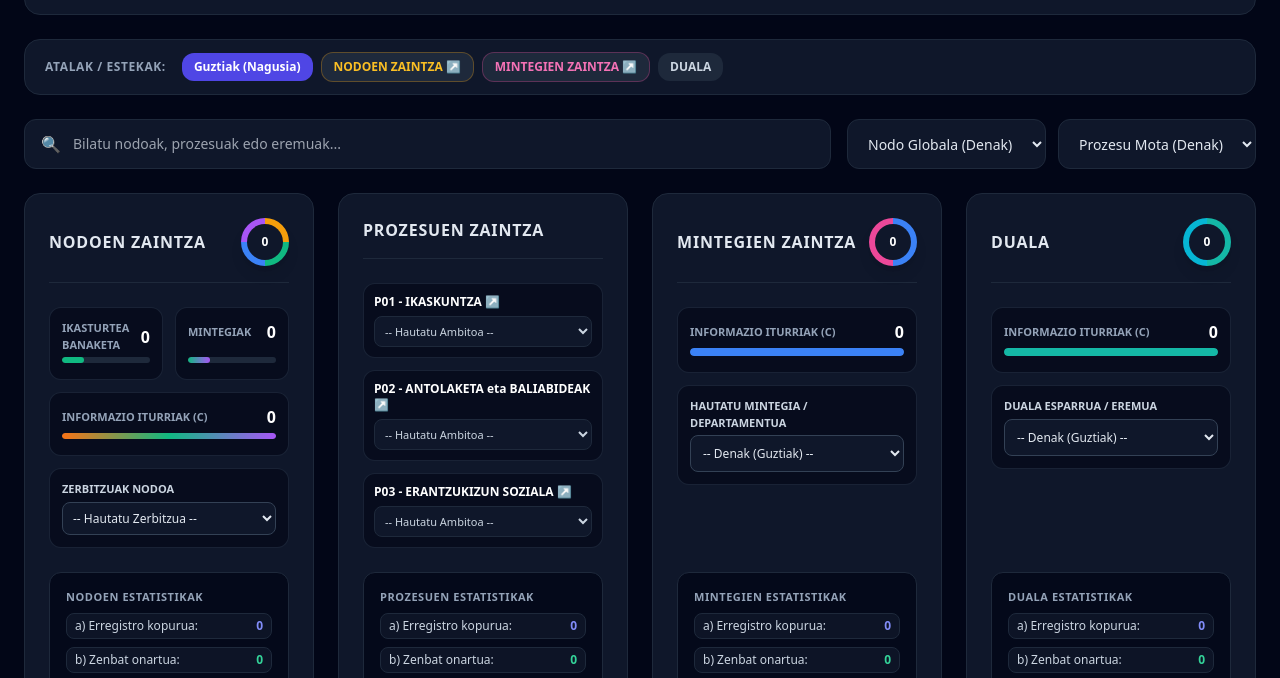
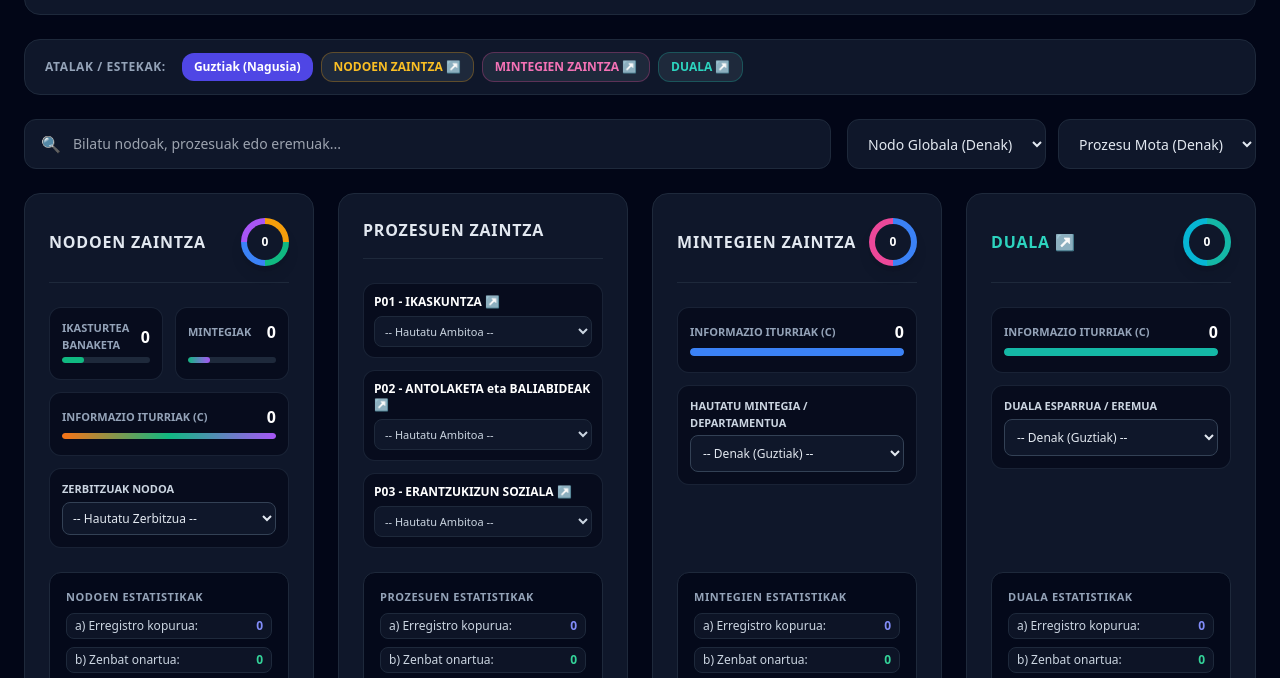
Before and after one commit to Albert23333/EASO-PANELA, a plain HTML site: page index.html in a window 1280 px wide. Shown: the part 115-793 px from the top of the page. Drawn offline with nearby package versions, Linux system fonts and the light colour scheme; no server answers.

Commit message:
Update index.html

```diff
--- a/index.html
+++ b/index.html
@@ -51,12 +51,11 @@
                     <span>MINTEGIEN ZAINTZA ↗</span>
                 </a>
 
-                <!-- Filtro rápido DUALA -->
-                <button @click="selectedLibro = 'DUALA'"
-                        class="px-3 py-1.5 rounded-xl text-xs font-semibold transition cursor-pointer"
-                        :class="selectedLibro === 'DUALA' ? 'bg-teal-600 text-white' : 'bg-slate-800 text-slate-300 hover:bg-slate-700'">
-                    DUALA
-                </button>
+                <!-- Enlace Externo a DUALA (GitHub Pages) -->
+                <a href="https://albert23333.github.io/DUALA/index.html" target="_blank"
+                   class="px-3 py-1.5 rounded-xl text-xs font-semibold bg-slate-800 text-teal-400 hover:bg-slate-700 border border-teal-500/30 transition flex items-center gap-1.5">
+                    <span>DUALA ↗</span>
+                </a>
             </div>
         </div>
 
@@ -310,7 +309,9 @@
             <section class="bg-slate-900 border border-slate-800 p-6 rounded-2xl flex flex-col justify-between">
                 <div>
                     <div class="flex justify-between items-center border-b border-slate-800 pb-4 mb-6">
-                        <h2 class="text-base font-bold tracking-wider text-slate-200">DUALA</h2>
+                        <a href="https://albert23333.github.io/DUALA/index.html" target="_blank" class="text-base font-bold tracking-wider text-teal-400 hover:underline flex items-center gap-1.5">
+                            <span>DUALA ↗</span>
+                        </a>
                         <div class="w-12 h-12 rounded-full bg-[conic-gradient(#14b8a6_0deg_180deg,#06b6d4_180deg_360deg)] p-1 flex items-center justify-center shadow-lg">
                             <div class="w-9 h-9 bg-slate-900 rounded-full flex items-center justify-center text-xs font-bold text-white" x-text="statsDuala.total">0</div>
                         </div>
```
